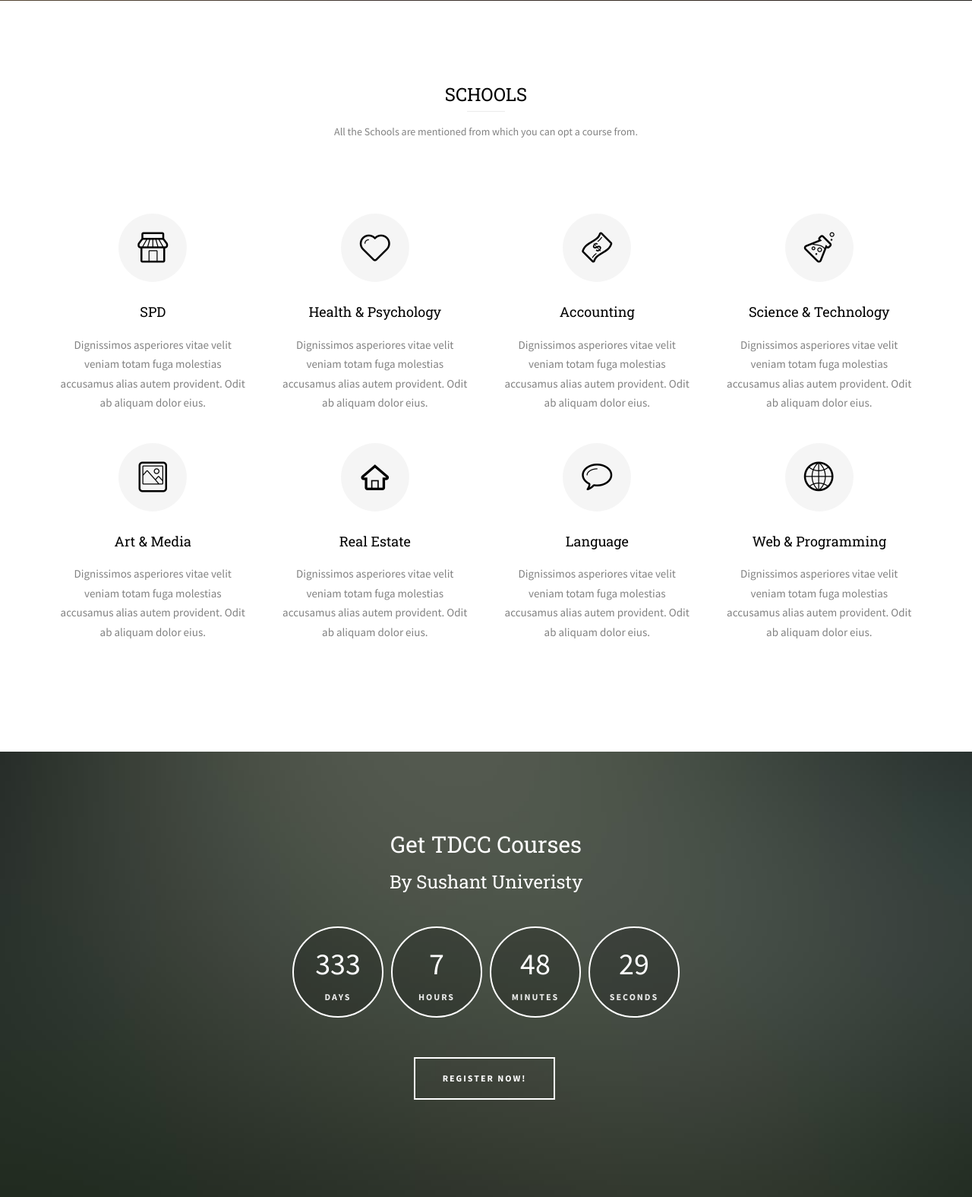
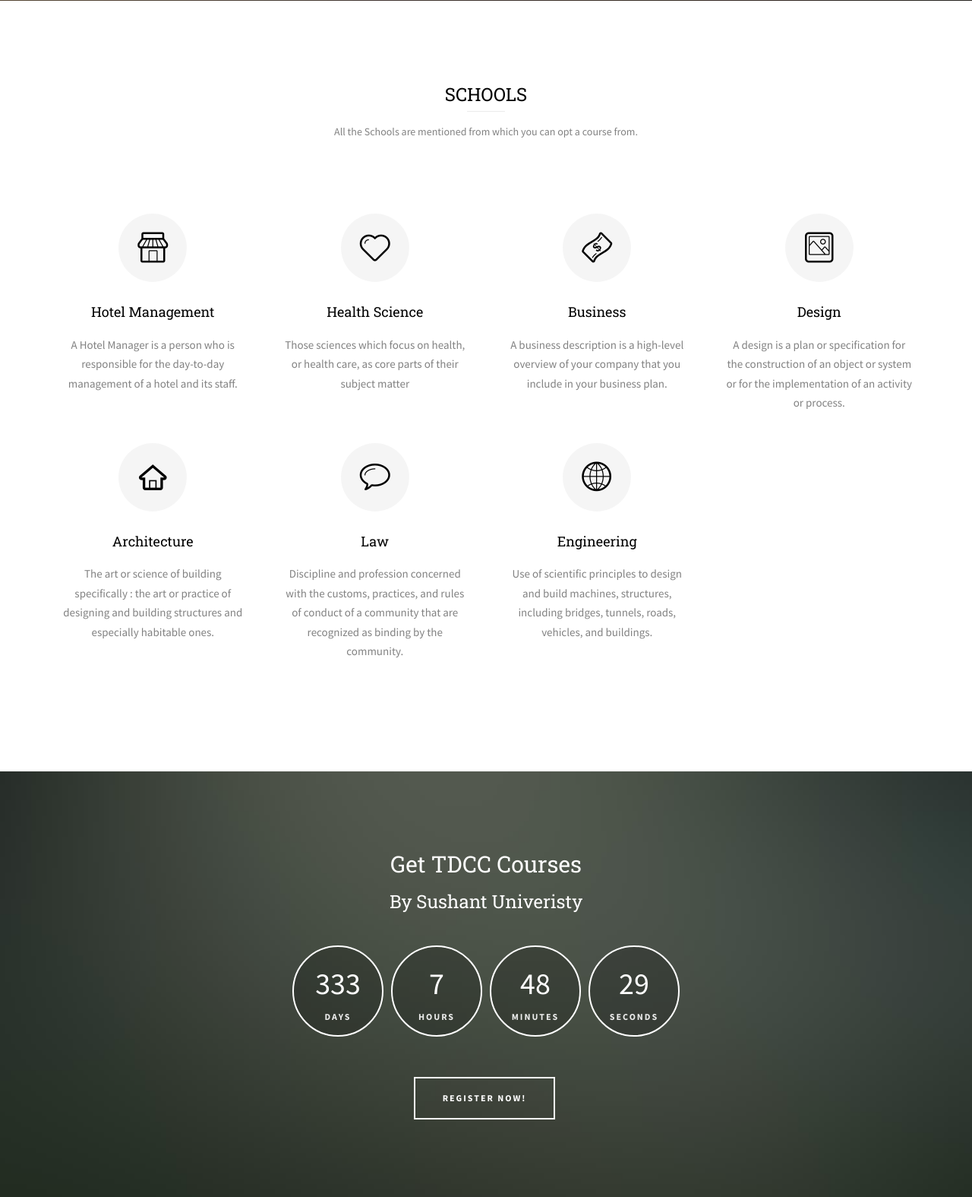
Before and after one commit to udbeasts/tdcc, a PHP site: page / in a window 1280 px wide. Shown: the part 714-2289 px from the top of the page at 76% size. Run offline with PHP 8.4, Linux system fonts and the light colour scheme; the visitor is signed in with stand-in values (Sample User, id 1); some web fonts are replaced.

Commit message:
changed info

```diff
--- a/index.php
+++ b/index.php
@@ -118,8 +118,8 @@ if(!isset($_SESSION["loggedin"]) || $_SESSION["loggedin"] !== true){
 							<i class="icon-shop"></i>
 						</span>
 						<div class="desc">
-							<h3><a href="#">SPD</a></h3>
-							<p>Dignissimos asperiores vitae velit veniam totam fuga molestias accusamus alias autem provident. Odit ab aliquam dolor eius.</p>
+							<h3><a href="#">Hotel Management</a></h3>
+							<p> A Hotel Manager is a person who is responsible for the day-to-day management of a hotel and its staff.</p>
 						</div>
 					</div>
 				</div>
@@ -129,8 +129,8 @@ if(!isset($_SESSION["loggedin"]) || $_SESSION["loggedin"] !== true){
 							<i class="icon-heart4"></i>
 						</span>
 						<div class="desc">
-							<h3><a href="#">Health &amp; Psychology</a></h3>
-							<p>Dignissimos asperiores vitae velit veniam totam fuga molestias accusamus alias autem provident. Odit ab aliquam dolor eius.</p>
+							<h3><a href="#">Health Science</a></h3>
+							<p>Those sciences which focus on health, or health care, as core parts of their subject matter</p>
 						</div>
 					</div>
 				</div>
@@ -140,30 +140,20 @@ if(!isset($_SESSION["loggedin"]) || $_SESSION["loggedin"] !== true){
 							<i class="icon-banknote"></i>
 						</span>
 						<div class="desc">
-							<h3><a href="#">Accounting</a></h3>
-							<p>Dignissimos asperiores vitae velit veniam totam fuga molestias accusamus alias autem provident. Odit ab aliquam dolor eius.</p>
+							<h3><a href="#">Business</a></h3>
+							<p>A business description is a high-level overview of your company that you include in your business plan. </p>
 						</div>
 					</div>
 				</div>
-				<div class="col-md-3 col-sm-6 text-center animate-box">
-					<div class="services">
-						<span class="icon">
-							<i class="icon-lab2"></i>
-						</span>
-						<div class="desc">
-							<h3><a href="#">Science &amp; Technology</a></h3>
-							<p>Dignissimos asperiores vitae velit veniam totam fuga molestias accusamus alias autem provident. Odit ab aliquam dolor eius.</p>
-						</div>
-					</div>
-				</div>
+
 				<div class="col-md-3 col-sm-6 text-center animate-box">
 					<div class="services">
 						<span class="icon">
 							<i class="icon-photo"></i>
 						</span>
 						<div class="desc">
-							<h3><a href="#">Art &amp; Media</a></h3>
-							<p>Dignissimos asperiores vitae velit veniam totam fuga molestias accusamus alias autem provident. Odit ab aliquam dolor eius.</p>
+							<h3><a href="#">Design</a></h3>
+							<p>A design is a plan or specification for the construction of an object or system or for the implementation of an activity or process.</p>
 						</div>
 					</div>
 				</div>
@@ -173,8 +163,8 @@ if(!isset($_SESSION["loggedin"]) || $_SESSION["loggedin"] !== true){
 							<i class="icon-home-outline"></i>
 						</span>
 						<div class="desc">
-							<h3><a href="#">Real Estate</a></h3>
-							<p>Dignissimos asperiores vitae velit veniam totam fuga molestias accusamus alias autem provident. Odit ab aliquam dolor eius.</p>
+							<h3><a href="#">Architecture</a></h3>
+							<p>The art or science of building specifically : the art or practice of designing and building structures and especially habitable ones.</p>
 						</div>
 					</div>
 				</div>
@@ -184,8 +174,8 @@ if(!isset($_SESSION["loggedin"]) || $_SESSION["loggedin"] !== true){
 							<i class="icon-bubble3"></i>
 						</span>
 						<div class="desc">
-							<h3><a href="#">Language</a></h3>
-							<p>Dignissimos asperiores vitae velit veniam totam fuga molestias accusamus alias autem provident. Odit ab aliquam dolor eius.</p>
+							<h3><a href="#">Law</a></h3>
+							<p>Discipline and profession concerned with the customs, practices, and rules of conduct of a community that are recognized as binding by the community.</p>
 						</div>
 					</div>
 				</div>
@@ -195,8 +185,8 @@ if(!isset($_SESSION["loggedin"]) || $_SESSION["loggedin"] !== true){
 							<i class="icon-world"></i>
 						</span>
 						<div class="desc">
-							<h3><a href="#">Web &amp; Programming</a></h3>
-							<p>Dignissimos asperiores vitae velit veniam totam fuga molestias accusamus alias autem provident. Odit ab aliquam dolor eius.</p>
+							<h3><a href="#">Engineering</a></h3>
+							<p>Use of scientific principles to design and build machines, structures, including bridges, tunnels, roads, vehicles, and buildings.</p>
 						</div>
 					</div>
 				</div>
```
